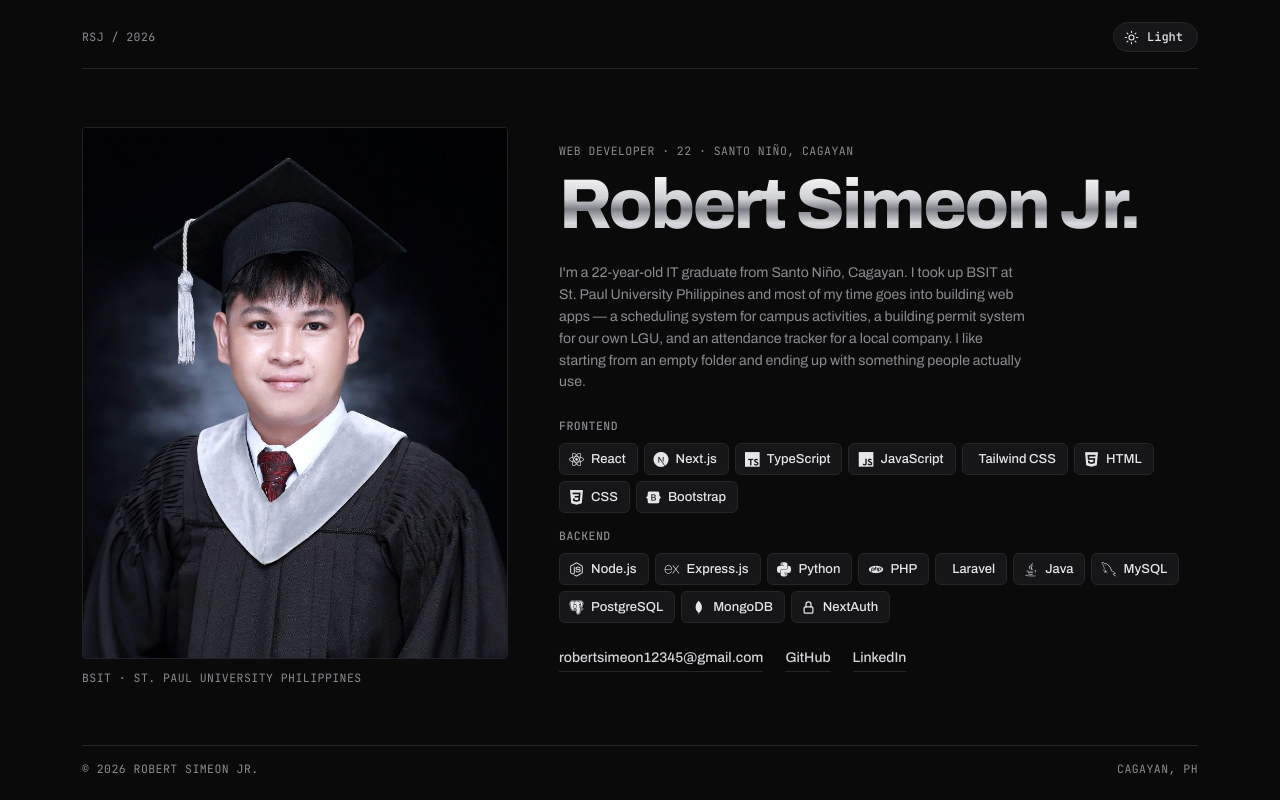
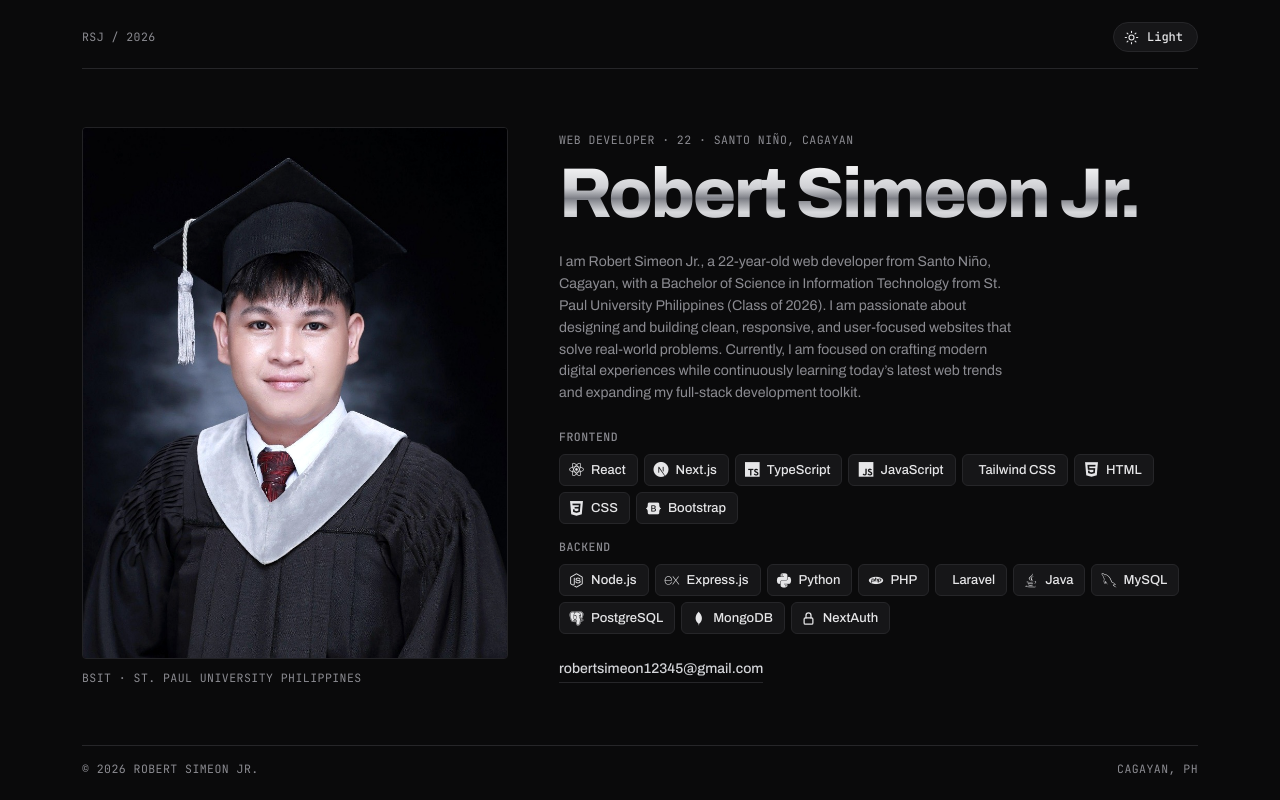
Before and after one commit to jacksimeon1/jacksimeon1.github.io, a plain HTML site: page index.html in a window 1280 px wide. Drawn offline with nearby package versions, Linux system fonts and the light colour scheme; some icons are missing.

Commit message:
Update about text, keep email link only

```diff
--- a/index.html
+++ b/index.html
@@ -39,11 +39,12 @@
         <h1>Robert Simeon Jr.</h1>
 
         <p class="about">
-          I'm a 22-year-old IT graduate from Santo Niño, Cagayan. I took up BSIT at
-          St. Paul University Philippines and most of my time goes into building web apps &mdash;
-          a scheduling system for campus activities, a building permit system for our own
-          LGU, and an attendance tracker for a local company. I like starting from an empty
-          folder and ending up with something people actually use.
+          I am Robert Simeon Jr., a 22-year-old web developer from Santo Niño, Cagayan, with a
+          Bachelor of Science in Information Technology from St. Paul University Philippines
+          (Class of 2026). I am passionate about designing and building clean, responsive, and
+          user-focused websites that solve real-world problems. Currently, I am focused on
+          crafting modern digital experiences while continuously learning today&rsquo;s latest web
+          trends and expanding my full-stack development toolkit.
         </p>
 
         <div class="skills">
@@ -81,8 +82,6 @@
 
         <nav class="links">
           <a href="mailto:robertsimeon12345@gmail.com">robertsimeon12345@gmail.com</a>
-          <a href="https://github.com/jacksimeon1" target="_blank" rel="noopener">GitHub</a>
-          <a href="https://www.linkedin.com/in/robert-simeon-08063b214" target="_blank" rel="noopener">LinkedIn</a>
         </nav>
       </section>
     </main>
```
